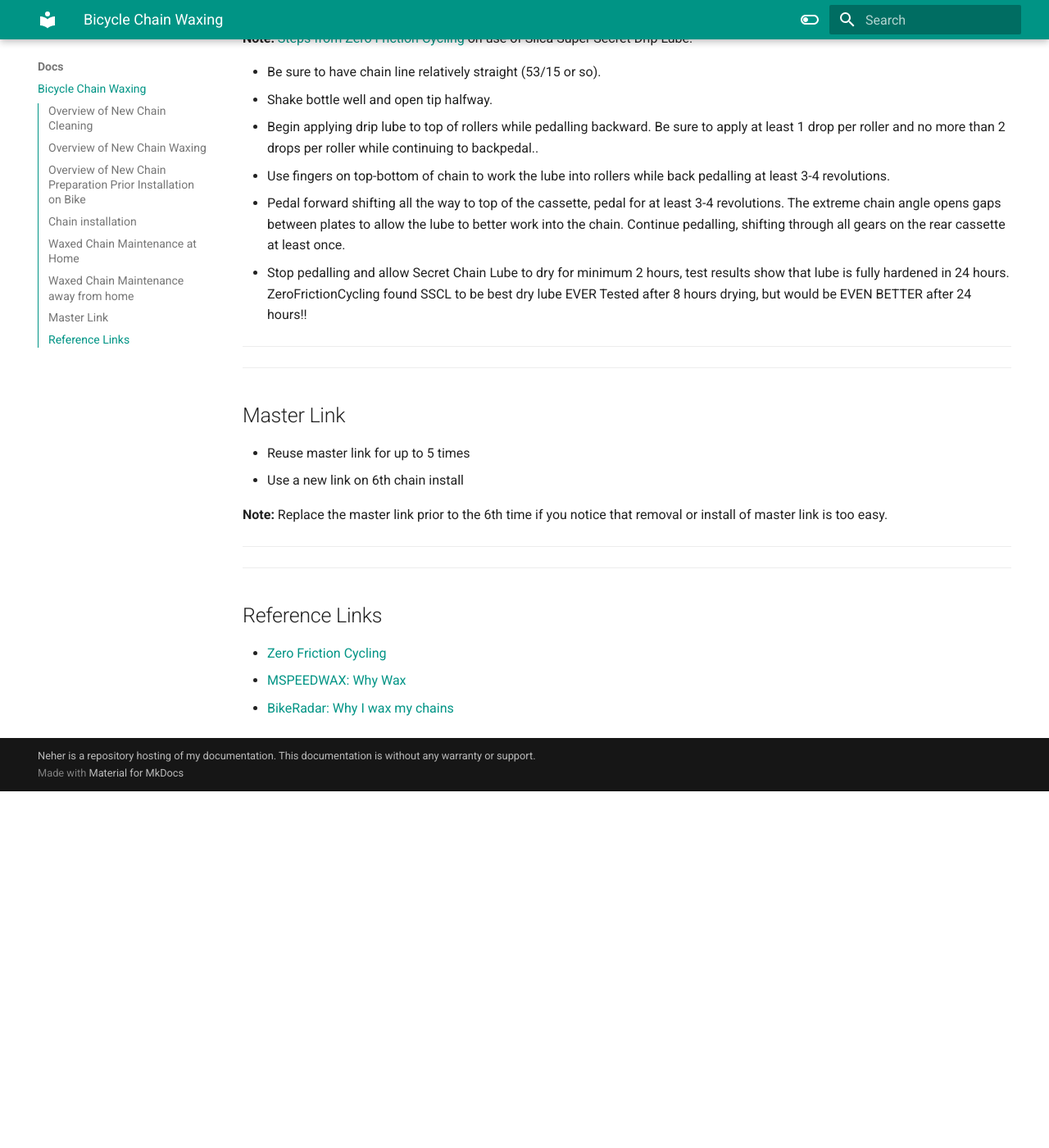
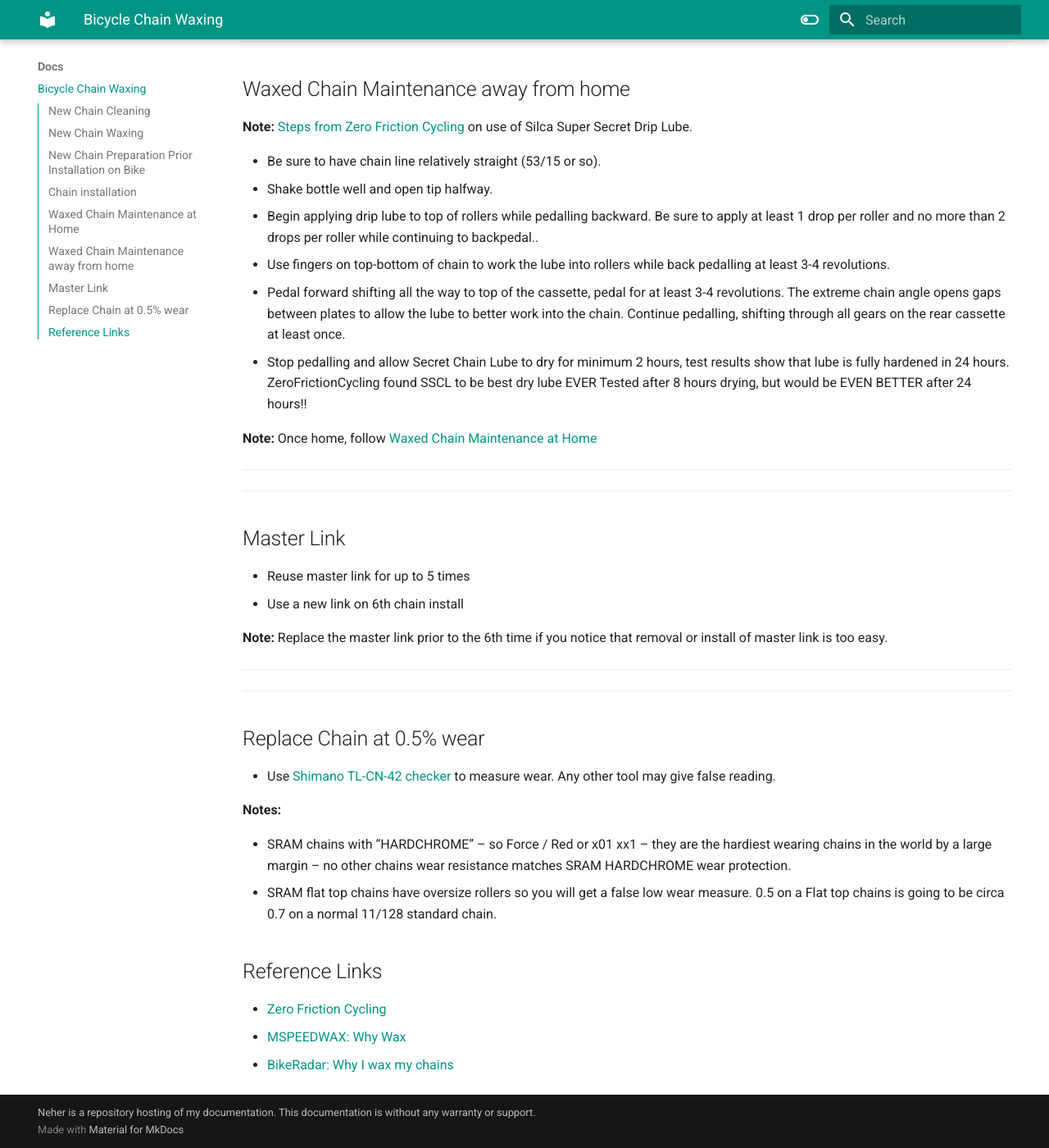
Before and after one commit to rneher-igel/Neher, an MkDocs documentation site: the page built from docs/Docs/Bicycle-Chain-Waxing.md, in a window 1280 px wide and 1400 px high, scrolled down 3999 px. Shown: the whole window at 82% size. Built offline with MkDocs 1.6.1 and Material for MkDocs 9.7.7, drawn with Linux system fonts in a browser that asks for light colours; before the commit the page ends 4964 px from its top, so only the background shows below that; some of the changed text lies outside the part shown.

Commit message:
complete and ready for reviews

```diff
--- a/docs/Docs/Bicycle-Chain-Waxing.md
+++ b/docs/Docs/Bicycle-Chain-Waxing.md
@@ -8,7 +8,7 @@
 
 -----
 
-## Overview of New Chain Cleaning
+## New Chain Cleaning
 
 - Add 5:1 mixture of [elma tec clean A4](https://www.elma-ultrasonic.com/fileadmin/downloads/CleaningAgents/ProductInformation/EN/PI_elma%20tec%20clean%20A4_EN.pdf) to Ultrasonic Cleaner
 - Degass for 10 minutes and heat mixture to 60 Celsius (140 Fahrenheit)
@@ -41,18 +41,22 @@
 
 -----
 
-## Overview of New Chain Waxing
+## New Chain Waxing
 
 - Add [MSPEEDWAX](https://moltenspeedwax.com/collections/molten-speed-wax/products/copy-of-molten-speed-wax-3-lbs) to `Slow Cooker` pot and heat to 93 Celsius (200 Fahrenheit)
 - Add dried chain to `Slow Cooker` pot and wait until heat returns to the above temperature
 - Swish chain in wax for 1 minute
 - Remove chain and hang to dry
+- Swish master link in wax
+- Remove master link and dry
+
+**Note:** Buy a Candy Thermometer and calibrate with boiling water.
 
 -----
 
 -----
 
-## Overview of New Chain Preparation Prior Installation on Bike
+## New Chain Preparation Prior Installation on Bike
 
 - Break wax bond on chain by running chain over PVC pipe
 
@@ -81,7 +85,7 @@
 - Add chains and run for 10 minutes
 - Remove chains and flush with boiling water until water is clear
 - Hang chains and dry with hair dryer
-- Follow [Overview of new chain waxing](Bicycle-Chain-Waxing.md#overview-of-new-chain-waxing)
+- Follow [New Chain Waxing](Bicycle-Chain-Waxing.md#new-chain-waxing)
 
 -----
 
@@ -98,6 +102,8 @@
 - Pedal forward shifting all the way to top of the cassette, pedal for at least 3-4 revolutions. The extreme chain angle opens gaps between plates to allow the lube to better work into the chain. Continue pedalling, shifting through all gears on the rear cassette at least once.
 - Stop pedalling and allow Secret Chain Lube to dry for minimum 2 hours, test results show that lube is fully hardened in 24 hours. ZeroFrictionCycling found SSCL to be best dry lube EVER Tested after 8 hours drying, but would be EVEN BETTER after 24 hours!!
 
+**Note:** Once home, follow [Waxed Chain Maintenance at Home](Bicycle-Chain-Waxing.md#waxed-chain-maintenance-at-home)
+
 -----
 
 -----
@@ -113,6 +119,15 @@
 
 -----
 
+## Replace Chain at 0.5% wear
+
+- Use [Shimano TL-CN-42 checker](https://www.amazon.com/dp/B00DT01OBC?psc=1&ref=ppx_yo2ov_dt_b_product_details) to measure wear. Any other tool may give false reading.
+
+**Notes:**
+
+- SRAM chains with “HARDCHROME” – so Force / Red or x01  xx1 – they are the hardiest wearing chains in the world by a large margin – no other chains wear resistance matches SRAM HARDCHROME wear protection.
+- SRAM flat top chains have oversize rollers so you will get a false low wear measure. 0.5 on a Flat top chains is going to be circa 0.7 on a normal 11/128 standard chain.
+
 ## Reference Links
 
 - [Zero Friction Cycling](https://zerofrictioncycling.com.au/)
```
Also changed, not shown: other parts of docs/Docs/Bicycle-Chain-Waxing.md (+1 -1 lines).
